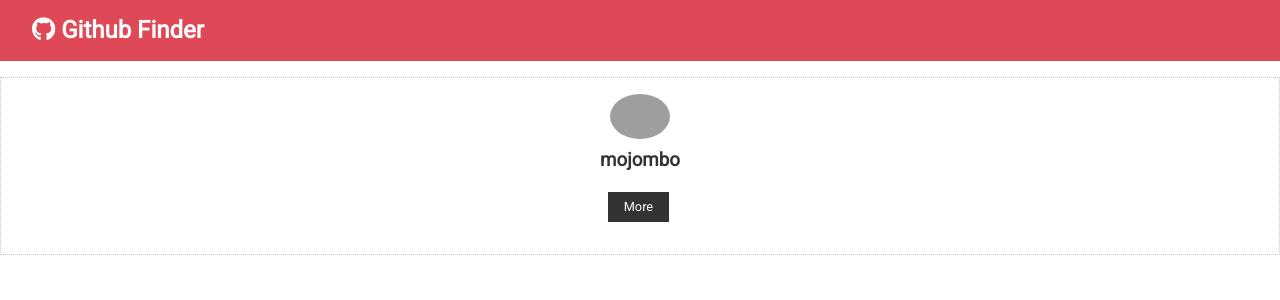
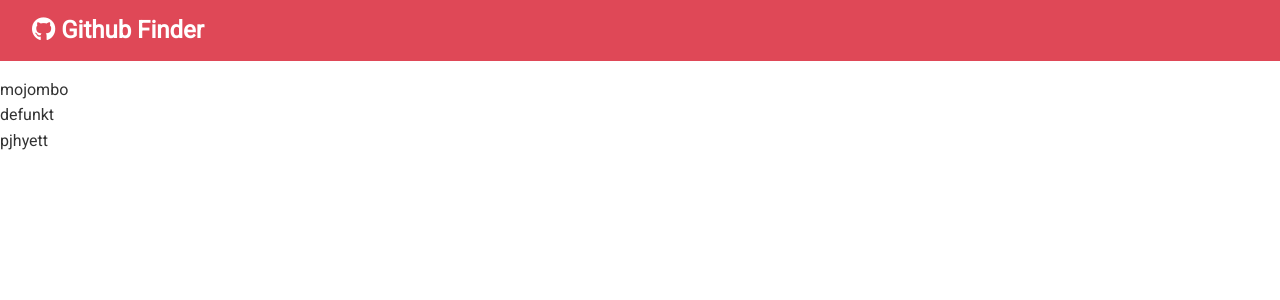
Before and after one commit to benflippen/github-finder, a React (Create React App) app: page / in a window 1280 px wide. Shown: the top 300 px of the page. Built offline with nearby package versions, Linux system fonts and the light colour scheme; grey boxes are pictures that could not be loaded.

Commit message:
created Users.js, hardcoded 3 users and made a quick .map function that loops through the array and lists the users login name

```diff
--- a/src/App.js
+++ b/src/App.js
@@ -1,16 +1,15 @@
 import React, { Component } from 'react';
 import Navbar from './components/layout/Navbar';
 import './App.css';
-import UserItem from './components/users/UserItem';
+import Users from './components/users/Users';
 
 class App extends Component{
 
   render() {
-
     return (
       <div className="App">
         <Navbar title = 'Github Finder' icon='fab fa-github'/>
-        <UserItem />
+        <Users />
       </div>
     );
 
--- a/src/components/users/UserItem.js
+++ b/src/components/users/UserItem.js
@@ -2,11 +2,11 @@
 
 class UserItem extends Component {
         state = {
-            id: 'id',
+            id: '1',
             login: 'mojombo',
             avatar_url: 'https://avatars0.githubusercontent.com/u/1?v=4',
             html_url: "https://github.com/mojombo",
-        }
+        };
 
 
 
@@ -29,7 +29,7 @@
 
 
             </div>
-        )
+        );
     }
 }
 
--- /dev/null
+++ b/src/components/users/Users.js
@@ -0,0 +1,39 @@
+import React, { Component } from 'react'
+
+export class Users extends Component {
+    state = {
+        users: [
+            {
+                login: 'mojombo',
+                id: '1',
+                avatar_url: 'https://avatars0.githubusercontent.com/u/1?v=4',
+                html_url: "https://github.com/mojombo",
+            },
+
+            {
+                login: "defunkt",
+                id: 2,
+                avatar_url: "https://avatars0.githubusercontent.com/u/2?v=4",
+                html_url: "https://github.com/defunkt"
+            },
+            {
+                login: "pjhyett",
+                id: 3,
+                avatar_url: "https://avatars0.githubusercontent.com/u/3?v=4",
+                html_url: "https://github.com/pjhyett",
+            }
+        ]
+    }
+
+    render() {
+        return (
+            <div>
+                {this.state.users.map(user => (
+                    <div key={user.id}>{user.login}</div>
+                ))}
+            </div>
+        )
+    }
+}
+
+export default Users
```
